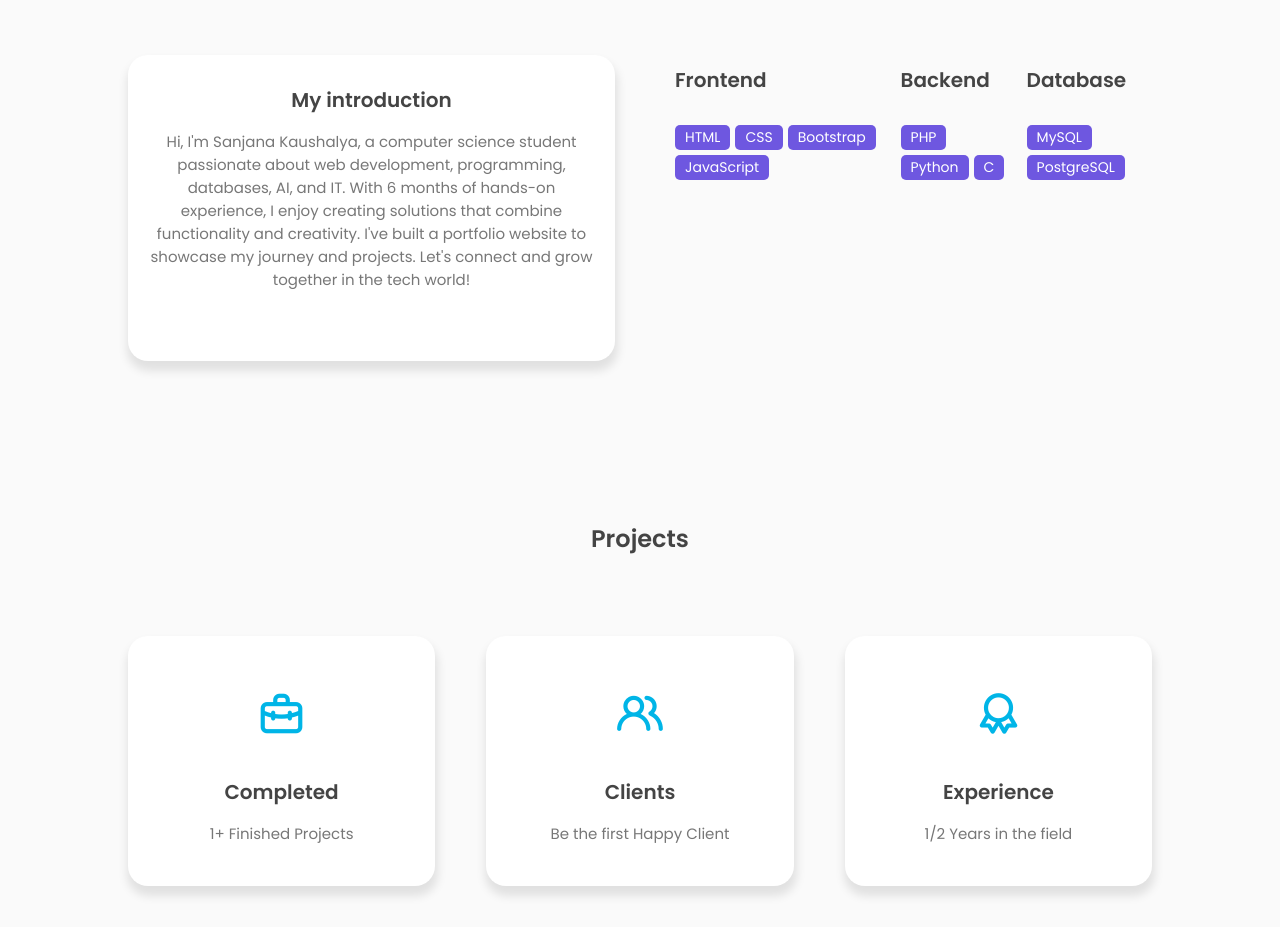
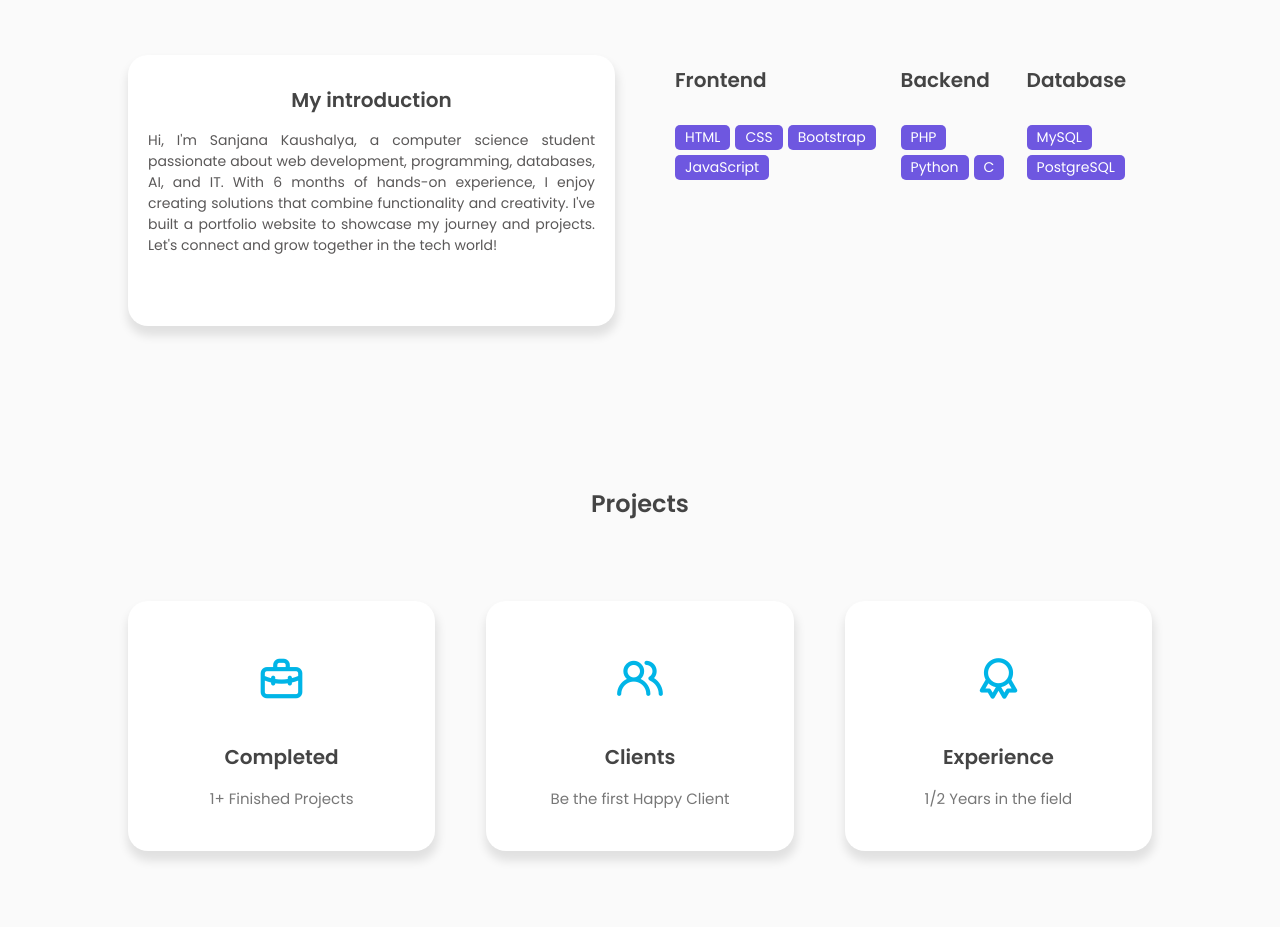
Before and after one commit to SanjanaKaushalya/sanjanakaushalya, a plain HTML site: page index.html in a window 1280 px wide. Shown: the part 940-1867 px from the top of the page. Drawn offline with nearby package versions, Linux system fonts and the light colour scheme.

Commit message:
Update style.css

```diff
--- a/assets/css/style.css
+++ b/assets/css/style.css
@@ -34,11 +34,11 @@
     .icon{
         color: #efefef;
     }
-*/
+
     footer{
         background: rgb(28, 24, 42);
     }
-
+} */
 
 /* ----- BASE ----- */
 *{
@@ -267,12 +267,8 @@ nav{
     height: 380px;
     object-fit: cover;
 }
-@keyframes imgFloat {
-    0%{
-        transform: translateY(10px);
 
-    }
-}
+
 .scroll-btn{
    position: absolute;
    bottom: 0;
@@ -343,9 +339,9 @@ h3{
     border-radius: 20px;
 }
 .about-info p{
-    text-align: center;
-    font-size: 15px;
-    color: #777;
+    text-align: justify;
+    font-size: 14px;
+    color: #5a5858;
 }
 .about-btn button{
     position: absolute;
```
